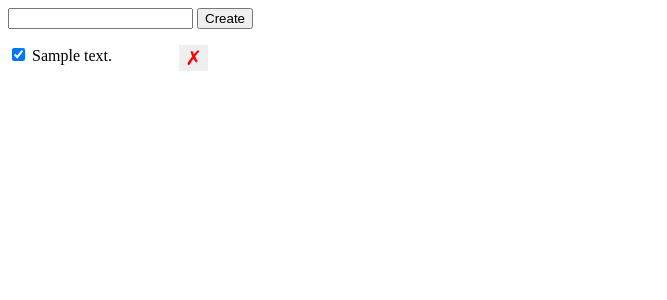
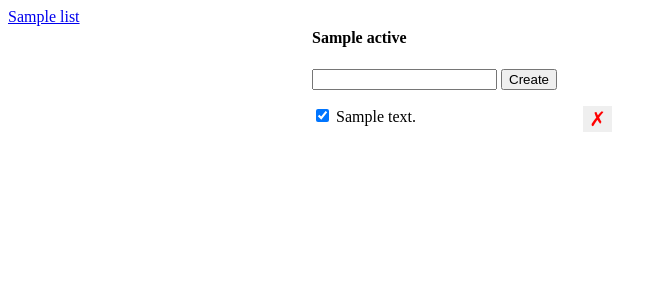
Before and after one commit to Altaeb/ToDo-App, a Flask app: template todoapp/templates/index.html in a window 1280 px wide. Shown: the top 300 px of the page, without its empty margins (0-667 px from the left). Run offline with Flask 2, Linux system fonts and the light colour scheme; tables that the repository leaves empty hold one stand-in row (Sample ...); the template is opened without the code that fills it: values named after a table or form of the project are taken from there, most other values are stand-ins (such as "Sample title", 1, 10 or a date in 2020).

Commit message:
CRUD on a List of To-Dos

```diff
--- a/todoapp/app.py
+++ b/todoapp/app.py
@@ -5,9 +5,18 @@ import sys
 
 app = Flask(__name__)
 app.config['SQLALCHEMY_DATABASE_URI'] = 'postgres://postgres@localhost:5432/todoapp'
-app.config['SQLALCHEMY_TRACK_MODIFICATIONS'] = False
 db = SQLAlchemy(app)
 migrate = Migrate(app, db)
+
+class Todo(db.Model):
+  __tablename__ = 'todos'
+  id = db.Column(db.Integer, primary_key=True)
+  description = db.Column(db.String(), nullable=False)
+  completed = db.Column(db.Boolean, default=False)
+  list_id = db.Column(db.Integer, db.ForeignKey('todolists.id'), nullable=False)
+
+  def __repr__(self):
+    return f'<Todo {self.id} {self.description}>'
 
 class TodoList(db.Model):
   __tablename__ = 'todolists'
@@ -15,18 +24,29 @@ class TodoList(db.Model):
   name = db.Column(db.String(), nullable=False)
   todos = db.relationship('Todo', backref='list', lazy=True)
 
-  def __repr__(self):
-    return f'<TodoList {self.id} {self.name}>'
-
-class Todo(db.Model):
-  __tablename__ = 'todos'
-  id = db.Column(db.Integer, primary_key=True)
-  description = db.Column(db.String(), nullable=False)
-  completed = db.Column(db.Boolean, nullable=False, default=False)
-  list_id = db.Column(db.Integer, db.ForeignKey('todolists.id'), nullable=False)
-
-  def __repr__(self):
-    return f'<Todo {self.id} {self.description}, list {self.list_id}>'
+@app.route('/todos/create', methods=['POST'])
+def create_todo():
+  error = False
+  body = {}
+  try:
+    description = request.get_json()['description']
+    list_id = request.get_json()['list_id']
+    todo = Todo(description=description)
+    active_list = TodoList.query.get(list_id)
+    todo.list = active_list
+    db.session.add(todo)
+    db.session.commit()
+    body['description'] = todo.description
+  except:
+    error = True
+    db.session.rollback()
+    print(sys.exc_info())
+  finally:
+    db.session.close()
+  if not error:
+    return jsonify(body)
+  else:
+    abort(500)
 
 @app.route('/todos/<todo_id>', methods=['DELETE'])
 def delete_todo(todo_id):
@@ -38,32 +58,6 @@ def delete_todo(todo_id):
   finally:
     db.session.close()
   return jsonify({ 'success': True })
-
-# note: more conventionally, we would write a
-# POST endpoint to /todos for the create endpoint:
-# @app.route('/todos', method=['POST'])
-@app.route('/todos/create', methods=['POST'])
-def create_todo():
-  error = False
-  body = {}
-  try:
-    description = request.get_json()['description']
-    todo = Todo(description=description, completed=False)
-    db.session.add(todo)
-    db.session.commit()
-    body['id'] = todo.id
-    body['completed'] = todo.completed
-    body['description'] = todo.description
-  except:
-    error = True
-    db.session.rollback()
-    print(sys.exc_info())
-  finally:
-    db.session.close()
-  if error:
-    abort (400)
-  else:
-    return jsonify(body)
 
 @app.route('/todos/<todo_id>/set-completed', methods=['POST'])
 def set_completed_todo(todo_id):
@@ -79,6 +73,14 @@ def set_completed_todo(todo_id):
     db.session.close()
   return redirect(url_for('index'))
 
+@app.route('/lists/<list_id>')
+def get_list_todos(list_id):
+  return render_template('index.html',
+  lists=TodoList.query.all(),
+  active_list=TodoList.query.get(list_id),
+  todos=Todo.query.filter_by(list_id=list_id).order_by('id').all()
+)
+
 @app.route('/')
 def index():
-  return render_template('index.html', todos=Todo.query.order_by('id').all())
+  return redirect(url_for('get_list_todos', list_id=1))
--- a/todoapp/templates/index.html
+++ b/todoapp/templates/index.html
@@ -9,7 +9,7 @@
         list-style: none;
         padding: 0;
         margin: 0;
-        width: 200px;
+        width: 300px;
       }
       li {
         clear: both;
@@ -23,10 +23,27 @@
         cursor: pointer;
         font-size: 20px;
       }
+      .lists-wrapper, .todos-wrapper {
+        display: inline-block;
+        vertical-align: top;
+      }
     </style>
   </head>
   <body>
-    <form id="form" method="post" action="/todos/create">
+    <div class="lists-wrapper">
+      <ul id="lists">
+        {% for list in lists %}
+        <li>
+          <a href="/lists/{{ list.id }}">
+            {{ list.name }}
+          </a>
+        </li>
+        {% endfor %}
+      </ul>
+    </div>
+    <div class="todos-wrapper">
+      <h4>{{ active_list.name }}</h4>
+      <form id="form">
         <input type="text" id="description" name="description" />
         <input type="submit" value="Create" />
       </form>
@@ -40,6 +57,7 @@
         </li>
         {% endfor %}
       </ul>
+    </div>
     <script>
       const deleteBtns = document.querySelectorAll('.delete-button');
       for (let i = 0; i < deleteBtns.length; i++) {
@@ -87,6 +105,7 @@
           method: 'POST',
           body: JSON.stringify({
             'description': desc,
+            'list_id': {{ active_list.id }}
           }),
           headers: {
             'Content-Type': 'application/json',
@@ -116,7 +135,7 @@
         .catch(function() {
           console.error('Error occurred');
           document.getElementById('error').className = '';
-        })
+        });
       }
     </script>
   </body>
```
Lines whose indentation alone changed are shown as unchanged.
